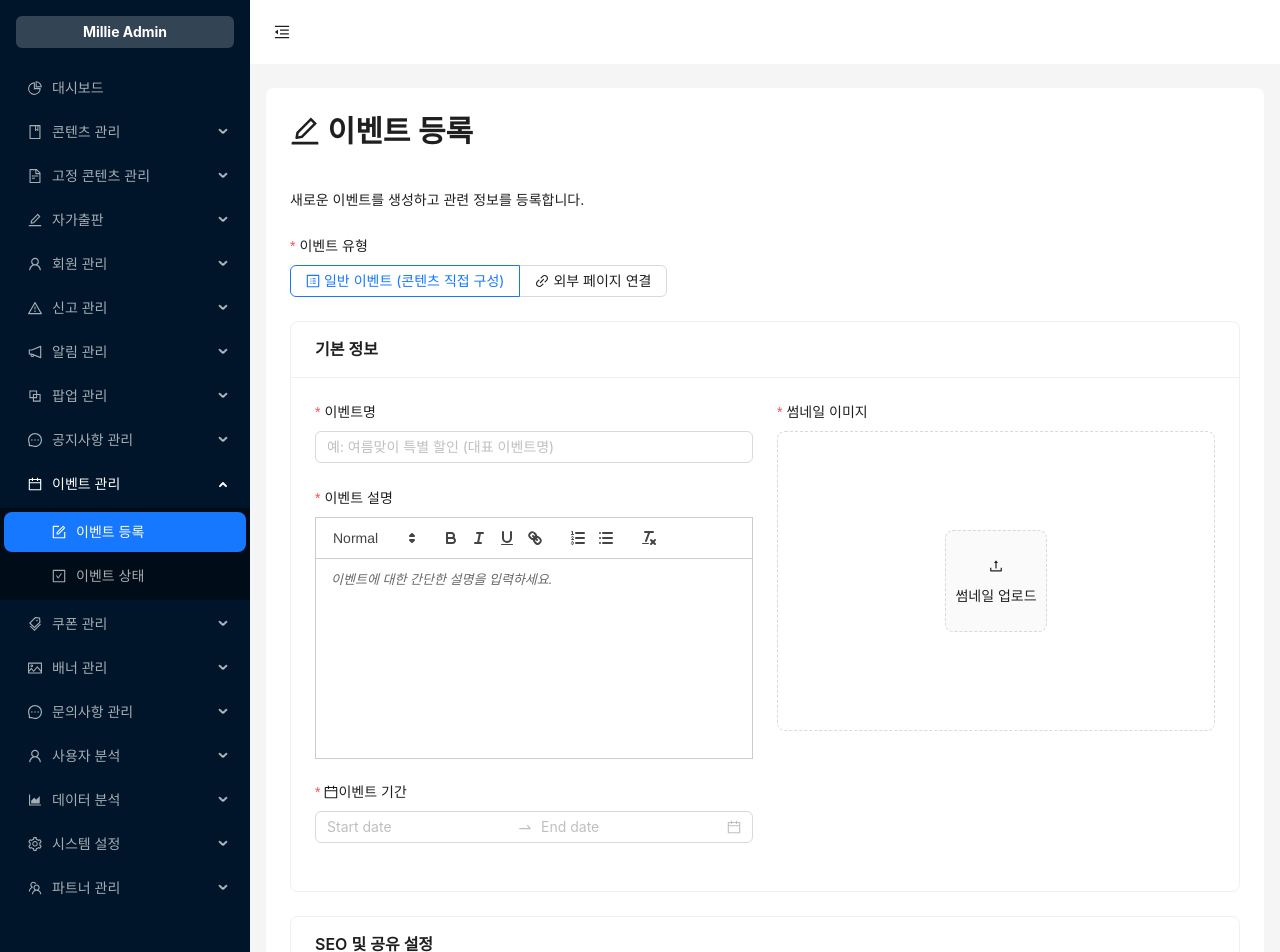
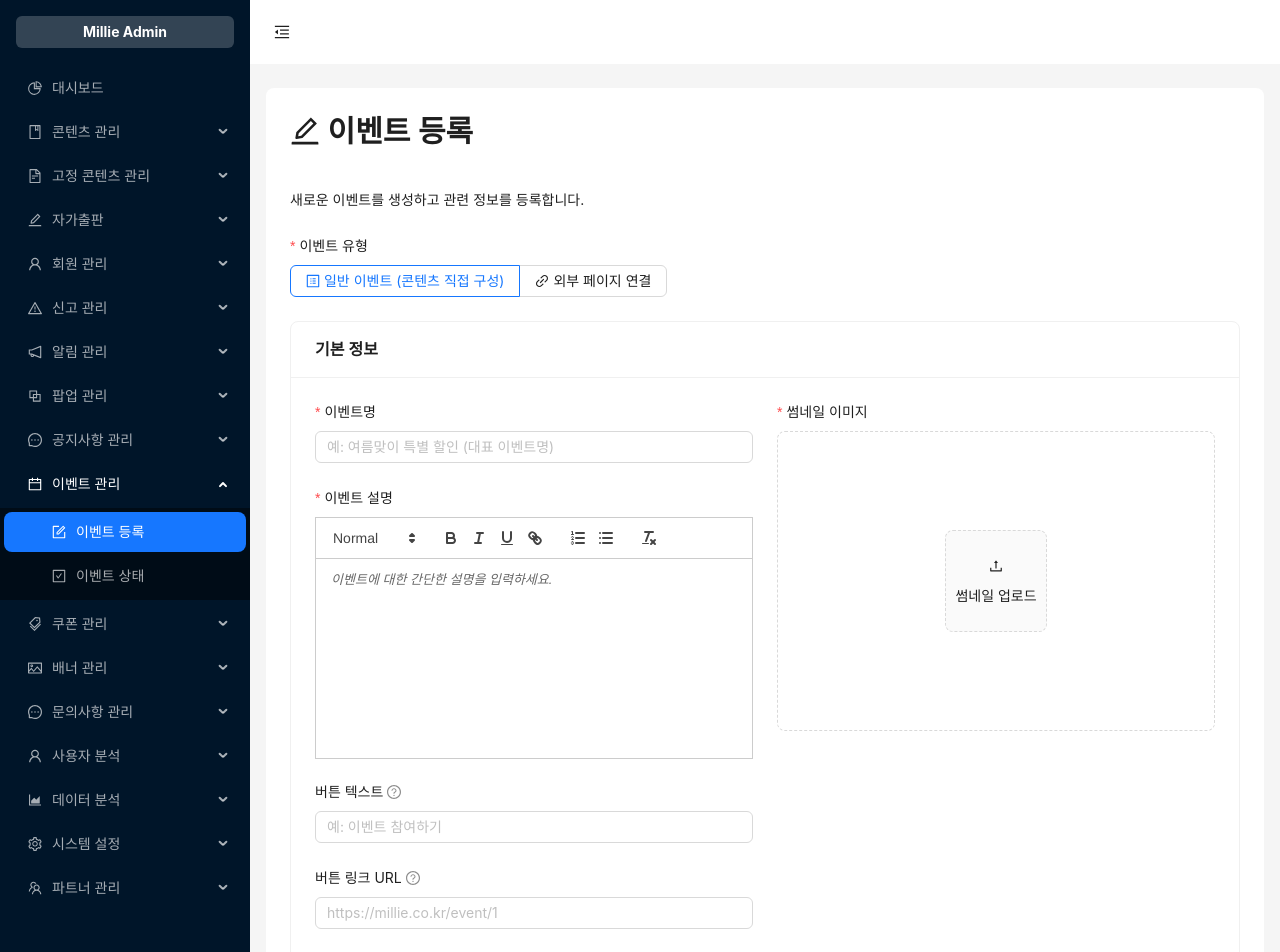
Before and after one commit to blackstarzck/millie-admin-dashboard, a React (Create React App) app: page /#/events/register in a window 1280 px wide. Shown: the top 952 px of the page. Built offline with nearby package versions, Linux system fonts and the light colour scheme.

Commit message:
chore: Add button section when creating event

```diff
--- a/src/pages/EventManagement/EventRegistration.js
+++ b/src/pages/EventManagement/EventRegistration.js
@@ -749,6 +749,8 @@ const EventRegistration = () => {
         ogDescription: values.ogDescription,
         ogImageUrl: values.ogImageUrl,
         ogUrl: values.ogUrl,
+        buttonText: values.buttonText,
+        buttonUrl: values.buttonUrl,
       };
     } else if (eventType === EVENT_TYPE_EXTERNAL) {
       eventSpecificData = {
@@ -903,9 +905,27 @@ const EventRegistration = () => {
     return (
       <div style={{ padding: "20px" }}>
         <h1>{previewTitle}</h1>
-        <p style={{ color: "#555", marginBottom: "20px" }}>
-          {previewDescription}
-        </p>
+        <div
+          style={{ color: "#555", marginBottom: "20px" }}
+          dangerouslySetInnerHTML={{ __html: previewDescription }}
+        ></div>
+
+        {eventType === EVENT_TYPE_INTERNAL &&
+          formValues.buttonText &&
+          formValues.buttonUrl && (
+            <div style={{ textAlign: "center", margin: "20px 0" }}>
+              <Button
+                type="primary"
+                href={formValues.buttonUrl}
+                target="_blank"
+                rel="noopener noreferrer"
+                onClick={(e) => e.preventDefault()}
+              >
+                {formValues.buttonText}
+              </Button>
+            </div>
+          )}
+
         {eventType === EVENT_TYPE_INTERNAL &&
           selectedTemplates.map((template, index) => {
             const templateType = Object.values(TEMPLATE_TYPES).find(
@@ -1072,6 +1092,8 @@ const EventRegistration = () => {
       "metaKeywords",
       "ogType",
       "templates",
+      "buttonText",
+      "buttonUrl",
     ];
     form.resetFields(fieldsToReset);
     setSelectedTemplates([]);
@@ -1146,6 +1168,26 @@ const EventRegistration = () => {
                         placeholder="이벤트에 대한 간단한 설명을 입력하세요."
                         style={{ height: "200px", marginBottom: "40px" }}
                       />
+                    </Form.Item>
+                    <Form.Item
+                      name="buttonText"
+                      label="버튼 텍스트"
+                      tooltip="이벤트 페이지에 표시될 버튼의 텍스트입니다. (선택 사항)"
+                    >
+                      <Input placeholder="예: 이벤트 참여하기" />
+                    </Form.Item>
+                    <Form.Item
+                      name="buttonUrl"
+                      label="버튼 링크 URL"
+                      tooltip="버튼 클릭 시 이동할 URL입니다. (선택 사항)"ㅊㅊ
+                      rules={[
+                        {
+                          type: "url",
+                          message: "유효한 URL 형식이 아닙니다.",
+                        },
+                      ]}
+                    >
+                      <Input placeholder="https://millie.co.kr/event/1" />
                     </Form.Item>
                     <Form.Item
                       name="eventPeriod"
```
Also changed, not shown: 8 other files (tests, documents, lock files or other folders).
